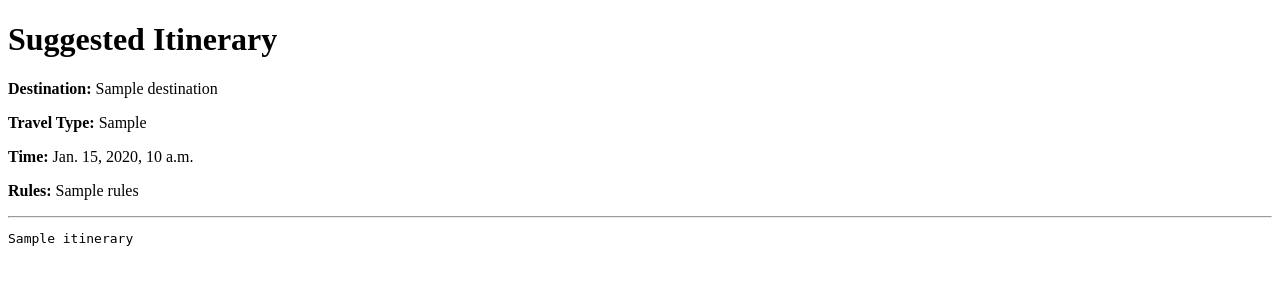
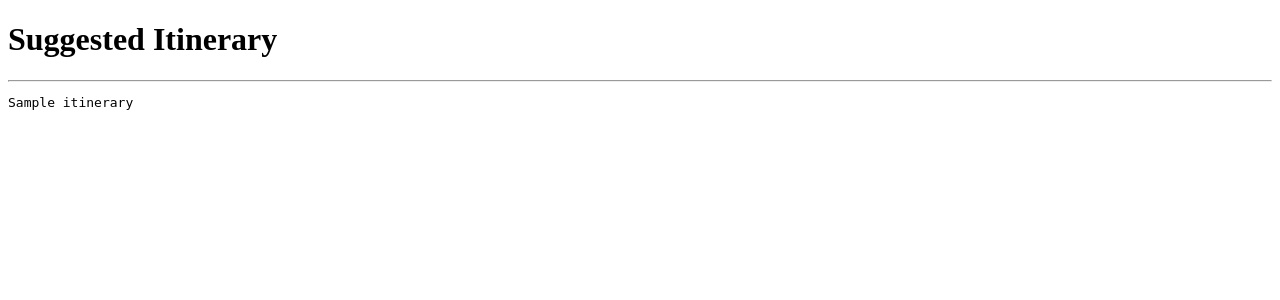
Before and after one commit to CougarBellinger/HackUA2025, a Django app: template hackua2025_Project/travel_buddy/templates/travel_buddy/itinerary_result.html in a window 1280 px wide. Shown: the top 300 px of the page. Run offline with Django 5.2, Linux system fonts and the light colour scheme; the template is opened without the code that fills it: most values are stand-ins (such as "Sample title", 1, 10 or a date in 2020).

Commit message:
removedRedundantHeadersFromResultHTML

```diff
--- a/hackua2025_Project/travel_buddy/templates/travel_buddy/itinerary_result.html
+++ b/hackua2025_Project/travel_buddy/templates/travel_buddy/itinerary_result.html
@@ -8,18 +8,13 @@
 <body>
   <div class="container">
     <h1>Suggested Itinerary</h1>
-    <p><strong>Destination:</strong> {{ destination }}</p>
-    <p><strong>Travel Type:</strong> {{ travel_type }}</p>
-    <p><strong>Time:</strong> {{ time }}</p>
-    <p><strong>Rules:</strong> {{ rules }}</p>
+
 
     <hr>
-    <!-- If the itinerary is a simple string, you can just display it directly -->
     <div>
       <pre>{{ itinerary }}</pre>
     </div>
 
-    <!-- Or if it's structured data (e.g., a list or JSON), you can format it accordingly. -->
   </div>
 </body>
 </html>
```
